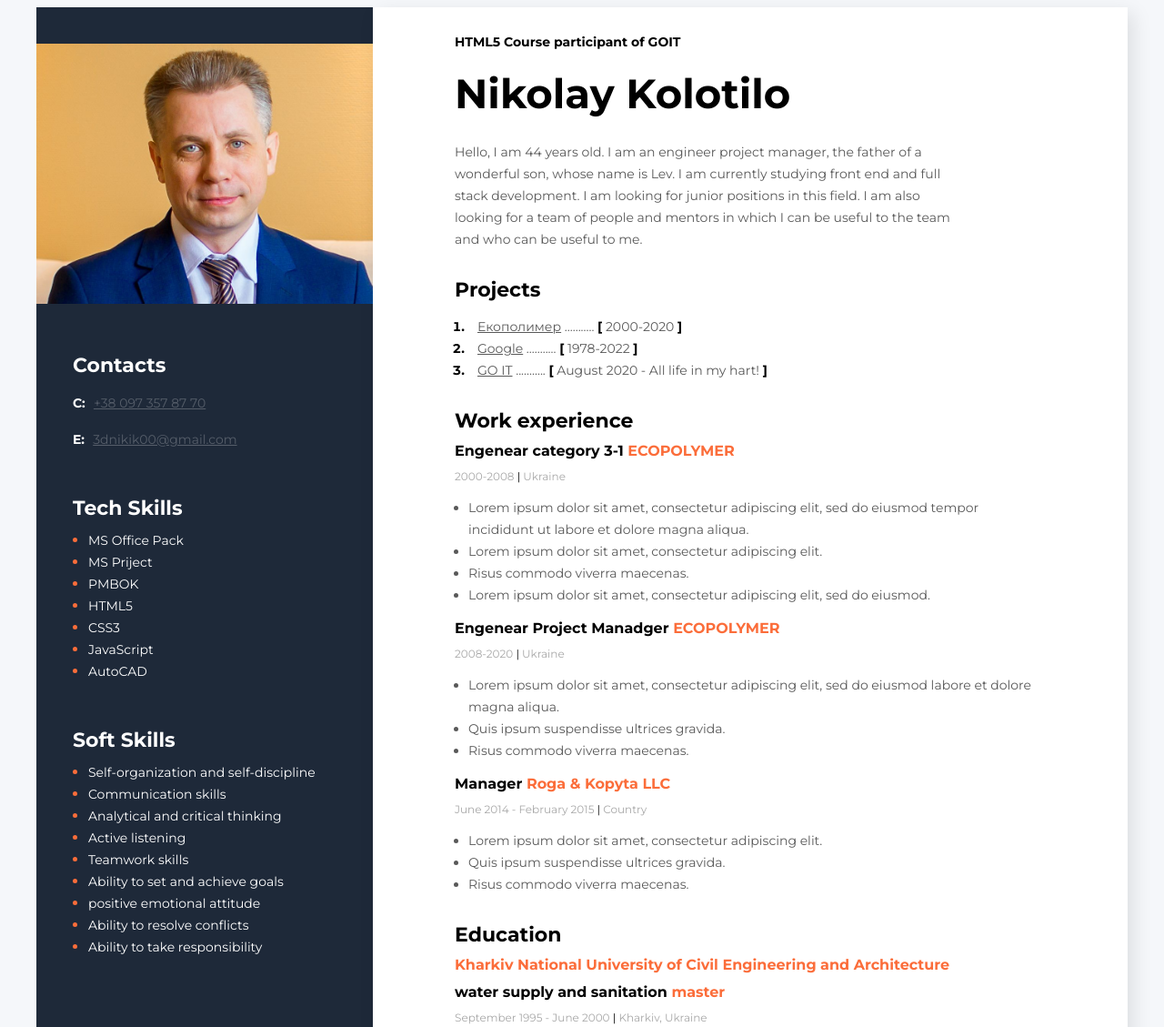
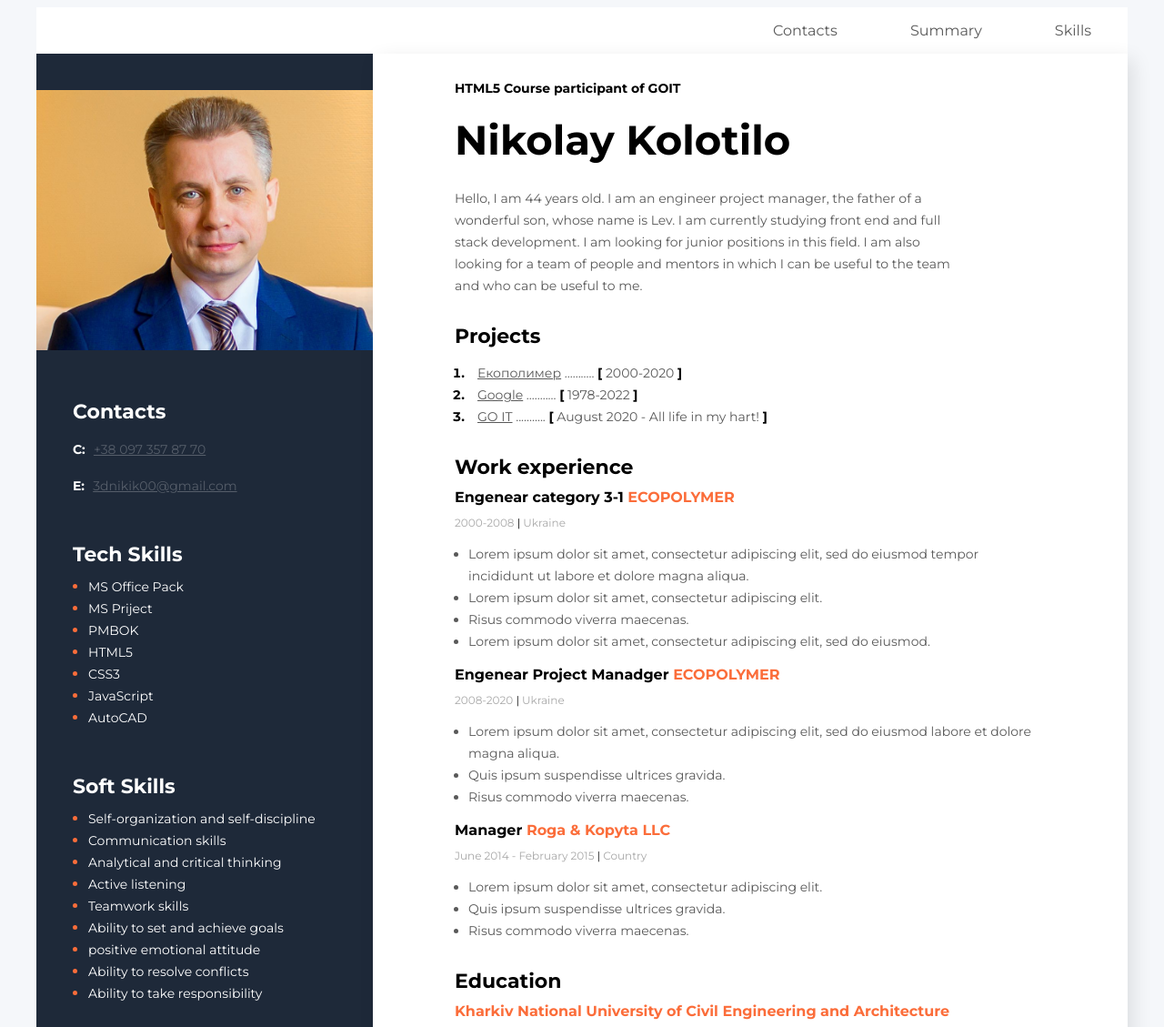
Before and after one commit to Nikolay-Kolotilo/rsschool-cv, a plain HTML site: page index.html in a window 1280 px wide. Shown: the top 1129 px of the page at 91% size. Drawn offline with Linux system fonts and the light colour scheme.

Commit message:
feat: change HTML - add header, main, footer

```diff
--- a/Styles/Styles.css
+++ b/css/Styles.css
@@ -23,6 +23,35 @@ body {
 /* Mein_Description readme */
 .Mein_Description_Rightside {
     margin: 0px 0px 30px 0px;
+}
+
+.page-header {
+    display: flex;
+    width: 1200px;
+    margin: 0 auto;
+    background: #FFFFFF;
+    justify-content: right;
+
+}
+
+.nav-list {
+    display: flex;
+    flex-direction: row;
+    justify-content: right;
+    list-style: none;
+}
+
+.nav-item {
+    display: inline-block;
+    margin: 0 20px;
+}
+
+.nav-link {
+    display: inline-block;
+    text-decoration: none;
+    margin: 0 20px;
+    font-style: normal;
+    color: #595959;
 }
 
 .about-position {
--- a/index.html
+++ b/index.html
@@ -7,13 +7,21 @@
     <link rel="preconnect" href="https://fonts.googleapis.com">
     <link rel="preconnect" href="https://fonts.gstatic.com" crossorigin>
     <link href="https://fonts.googleapis.com/css2?family=Montserrat:wght@400;700&display=swap" rel="stylesheet">
-    <link rel="stylesheet" href="Styles/Styles.css">
+    <link rel="stylesheet" href="css/Styles.css">
     <title>Resume Nikolay Kolotilo</title>
 </head>
 <body>
-
+    <header class="page-header">
+        <nav class="nav">
+            <ul class="nav-list">
+                <li class="nav-item"><a href="#contacts" class="nav-link">Contacts</a></li>
+                <li class="nav-item"><a href="#summary" class="nav-link">Summary</a></li>
+                <li class="nav-item"><a href="#skills" class="nav-link">Skills</a></li>
+            </ul>
+        </nav>
+    </header>
    <!--Main Box-->
-   <div class="main">
+   <main class="main">
         <!-- Mein_Description_Rightside-->
         <div class="Mein-descriphion">
             <!--About_Mee-->
@@ -172,7 +180,9 @@
                 </ul>
             </div>
         </aside>
-   </div>
+   </main>
+   <footer>
 
+   </footer>
 </body>
 </html>
```
